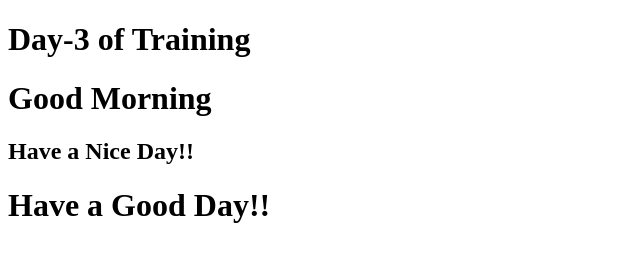
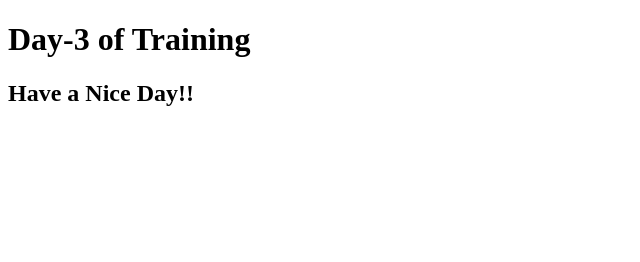
Before and after one commit to asmagazi/bootstrap_repo, a plain HTML site: page Day-3/Practicals/Practice/index3.html in a window 1280 px wide. Shown: the whole page, without its empty margins (0-640 px from the left). Drawn offline with Linux system fonts and the light colour scheme.

Commit message:
commit on push

```diff
--- a/Day-3/Practicals/Practice/index3.html
+++ b/Day-3/Practicals/Practice/index3.html
@@ -5,8 +5,6 @@
     <h1>Day-3 of Training</h1>
  </head>
  <body>
-    <h1>Good Morning</h1>
     <h2>Have a Nice Day!!</h2>
-    <h1>Have a Good Day!!</h1>
  </body>
 </html>
```
